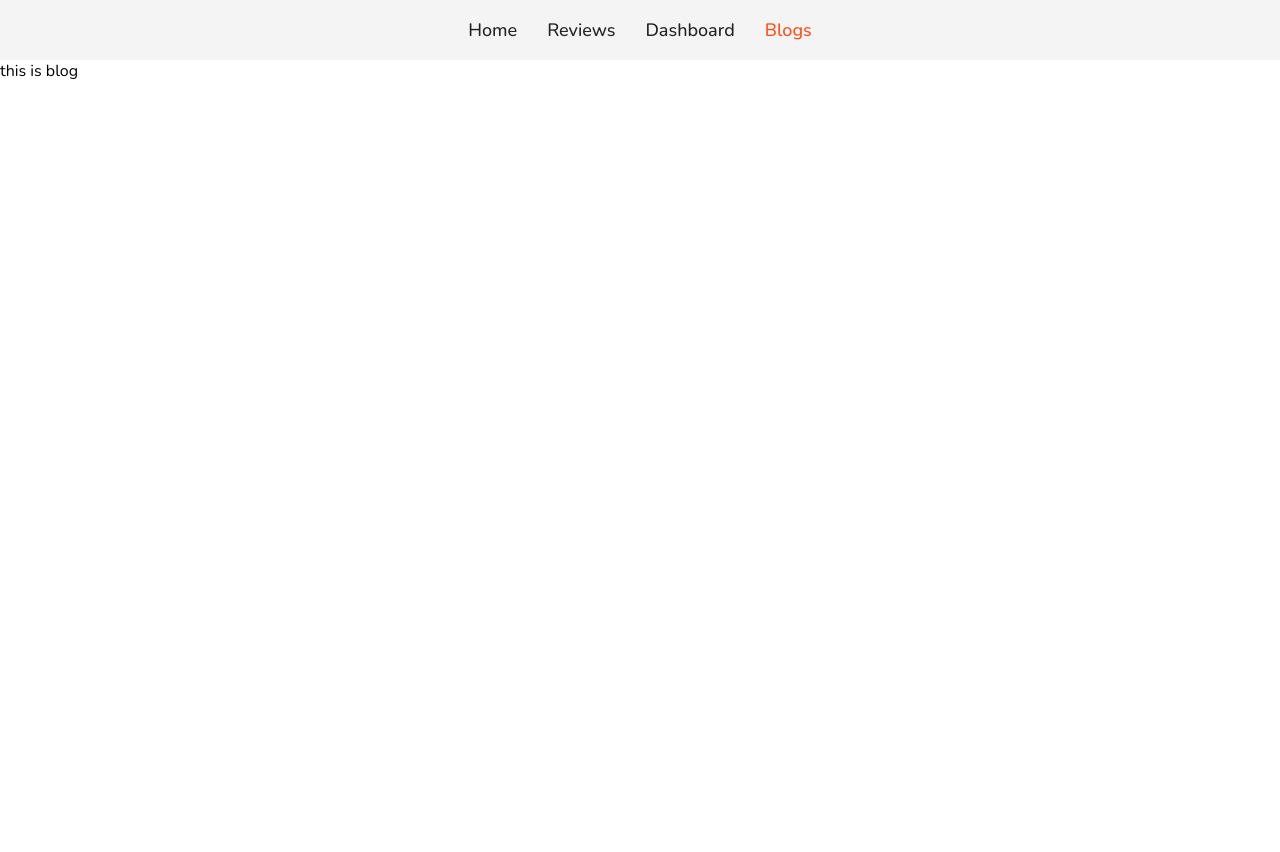
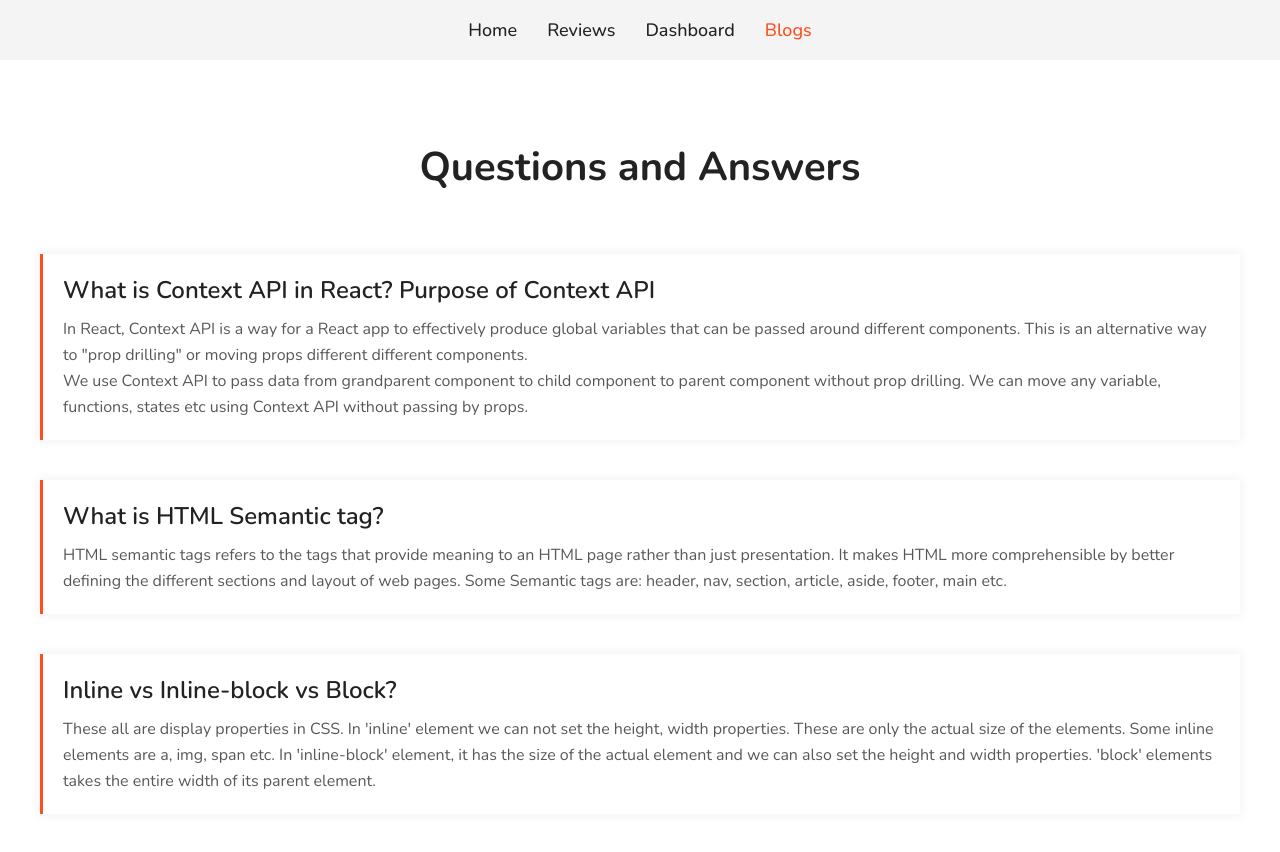
Before and after one commit to najmuleimon/product-review-react-spa, a React (Create React App) app: page /blogs in a window 1280 px wide. Shown: the top 852 px of the page. Before the commit the page ends 800 px from the top, so only its background shows below. Built offline with nearby package versions, Linux system fonts and the light colour scheme.

Commit message:
not found page added

```diff
--- a/src/components/Blogs/Blogs.css
+++ b/src/components/Blogs/Blogs.css
@@ -0,0 +1,30 @@
+.all-questions {
+    padding: 80px 0;
+}
+.all-questions h2{
+    font-size: 40px;
+    font-weight: 700;
+    color: #222;
+    padding-bottom: 60px;
+    text-align: center;
+}
+.all-questions article{
+    padding: 20px;
+    border-left: 3px solid #ff4d1c;
+    box-shadow: 0 0 10px 2px rgba(0, 0, 0, 0.05);
+}
+.all-questions article:not(:last-child){
+    margin-bottom: 40px;
+}
+.all-questions article h4{
+    font-size: 24px;
+    font-weight: 600;
+    color: #222;
+    padding-bottom: 10px;
+}
+.all-questions article p{
+    font-size: 16px;
+    line-height: 26px;
+    font-weight: 400;
+    color: #585858;
+}
--- a/src/components/Blogs/Blogs.js
+++ b/src/components/Blogs/Blogs.js
@@ -1,9 +1,25 @@
 import React from 'react';
+import './Blogs.css';
 
 const Blogs = () => {
     return (
-        <div>
-            <p>this is blog</p>
+        <div className='all-questions'>
+            <div className="container">
+                <h2>Questions and Answers</h2>
+                <article>
+                    <h4>What is Context API in React? Purpose of Context API</h4>
+                    <p>In React, Context API is a way for a React app to effectively produce global variables that can be passed around different components. This is an alternative way to "prop drilling" or moving props different different components.</p>
+                    <p>We use Context API to pass data from grandparent component to child component to parent component without prop drilling. We can move any variable, functions, states etc using Context API without passing by props.</p>
+                </article>
+                <article>
+                    <h4>What is HTML Semantic tag?</h4>
+                    <p>HTML semantic tags refers to the tags that provide meaning to an HTML page rather than just presentation. It makes HTML more comprehensible by better defining the different sections and layout of web pages. Some Semantic tags are: header, nav, section, article, aside, footer, main etc.</p>
+                </article>
+                <article>
+                    <h4>Inline vs Inline-block vs Block?</h4>
+                    <p>These all are display properties in CSS. In 'inline' element we can not set the height, width properties. These are only the actual size of the elements. Some inline elements are a, img, span etc. In 'inline-block' element, it has the size of the actual element and we can also set the height and width properties. 'block' elements takes the entire width of its parent element.</p>
+                </article>
+            </div>
         </div>
     );
 };
--- a/src/components/Dashboard/Dashboard.css
+++ b/src/components/Dashboard/Dashboard.css
@@ -6,3 +6,13 @@
 .all-charts .recharts-wrapper{
     margin: auto;
 }
+.dash{
+    padding: 80px 0;
+    text-align: center;
+}
+.dash h2{
+    font-size: 40px;
+    font-weight: 700;
+    color: #222;
+    padding-bottom: 60px;
+}
--- a/src/components/Dashboard/Dashboard.js
+++ b/src/components/Dashboard/Dashboard.js
@@ -42,6 +42,8 @@ const Dashboard = () => {
         }
     ]
     return (
+        <div className='dash'>
+            <h2>Dashboard</h2>
             <div className="all-charts">
                 <div>
                     <LineChart width={600} height={400} data={data} margin={{top: 5, right: 30, left: 20, bottom: 5}}>
@@ -89,10 +91,11 @@ const Dashboard = () => {
                     </BarChart>
                 </div>
                 <div>
-            <PieChart width={500} height={500}>
+                <PieChart width={400} height={400}>
                     <Pie data={data} dataKey="investment" cx="50%" cy="50%" outerRadius={60} fill="#8884d8" />
                     <Pie data={data} dataKey="revenue" cx="50%" cy="50%" innerRadius={70} outerRadius={90} fill="#82ca9d" label />
                 </PieChart>
+                </div>
             </div>
         </div>
 
--- a/src/components/Home/Home.js
+++ b/src/components/Home/Home.js
@@ -26,7 +26,7 @@ const Home = () => {
 
             <div className="reviews">
                 <div className="container">
-                    <h2>Reviews</h2>
+                    <h2>Customer Reviews</h2>
                     <div className="review-container">
                         {
                             reviews.slice(0,3).map(review => <Review key={review._id} review={review}/>)
--- a/src/components/NotFound/NotFound.css
+++ b/src/components/NotFound/NotFound.css
@@ -0,0 +1,31 @@
+.not-found{
+    text-align: center;
+    padding: 80px 0;
+}
+.not-found h1{
+    font-size: 100px;
+    color: #ff4d1c;
+    font-weight: 700;
+}
+.not-found h3{
+    font-size: 40px;
+    color: #ff4d1c;
+    font-weight: 700;
+    padding-bottom: 30px;
+}
+.not-found button{
+    border: 0;
+    outline: none;
+    padding: 10px 30px;
+    border-radius: 5px;
+    -webkit-border-radius: 5px;
+    -moz-border-radius: 5px;
+    -ms-border-radius: 5px;
+    -o-border-radius: 5px;
+    background-color: #ff4d1c;
+    color: #fff;
+    font-size: 16px;
+    font-weight: 600;
+    cursor: pointer;
+    text-transform: capitalize;
+}
--- a/src/components/NotFound/NotFound.js
+++ b/src/components/NotFound/NotFound.js
@@ -1,9 +1,14 @@
 import React from 'react';
+import { useNavigate } from 'react-router-dom';
+import './NotFound.css';
 
 const NotFound = () => {
+    const navigate = useNavigate();
     return (
-        <div>
-            <p>this is 404 not found</p>
+        <div className='not-found'>
+            <h1>404</h1>
+            <h3>The page you are looking for is not found!!!</h3>
+            <button onClick={() => navigate("/")}>back to home</button>
         </div>
     );
 };
--- a/src/components/Reviews/Reviews.js
+++ b/src/components/Reviews/Reviews.js
@@ -8,6 +8,7 @@ const Reviews = () => {
     return (
         <div className="reviews">
             <div className="container">
+                <h2>What our Clients say?</h2>
                 <div className='all-reviews'>
                     {
                         reviews.map(review => <Review key={review._id} review={review}/>)
```
Lines whose indentation alone changed are shown as unchanged.
